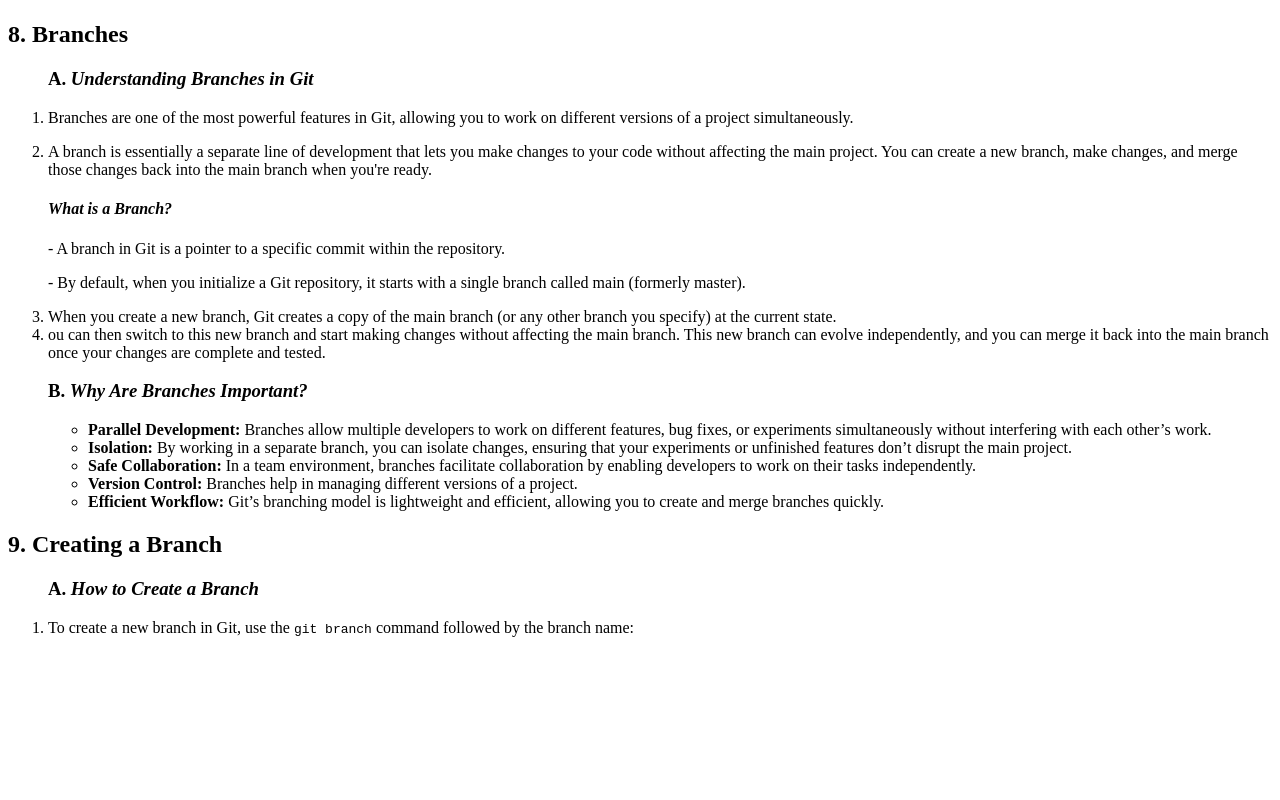
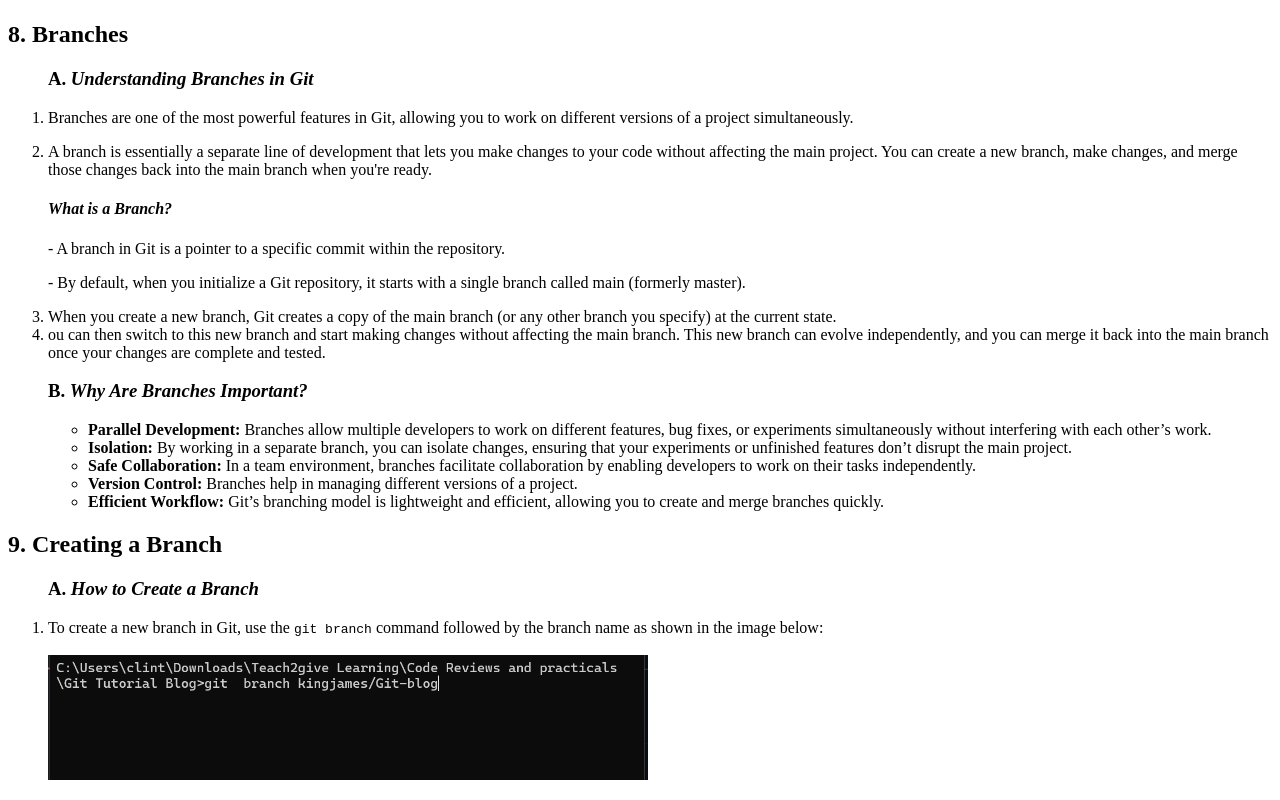
Before and after one commit to kingjames500/html-git-blog-exercise, a plain HTML site: page index.html in a window 1280 px wide. Shown: the part 3866-4666 px from the top of the page. Before the commit the page ends 4519 px from the top, so only its background shows below. Drawn offline with Linux system fonts and the light colour scheme.

Commit message:
adding an image about creating a branch

```diff
--- a/index.html
+++ b/index.html
@@ -272,7 +272,8 @@
     <div class="creating-branch">
         <ol>
             <h3>A. <i>How to Create a Branch</i></h3>
-            <li>To create a new branch in Git, use the <code>git branch</code> command followed by the branch name:</li>
+            <li>To create a new branch in Git, use the <code>git branch</code> command followed by the branch name as shown in the image below:</li><br>
+            <img src="./images/git branch create.png" alt="" width="600px">
         </ol>
     </div>
 </body>
```
Also changed, not shown: images/git branch create.png (added).
